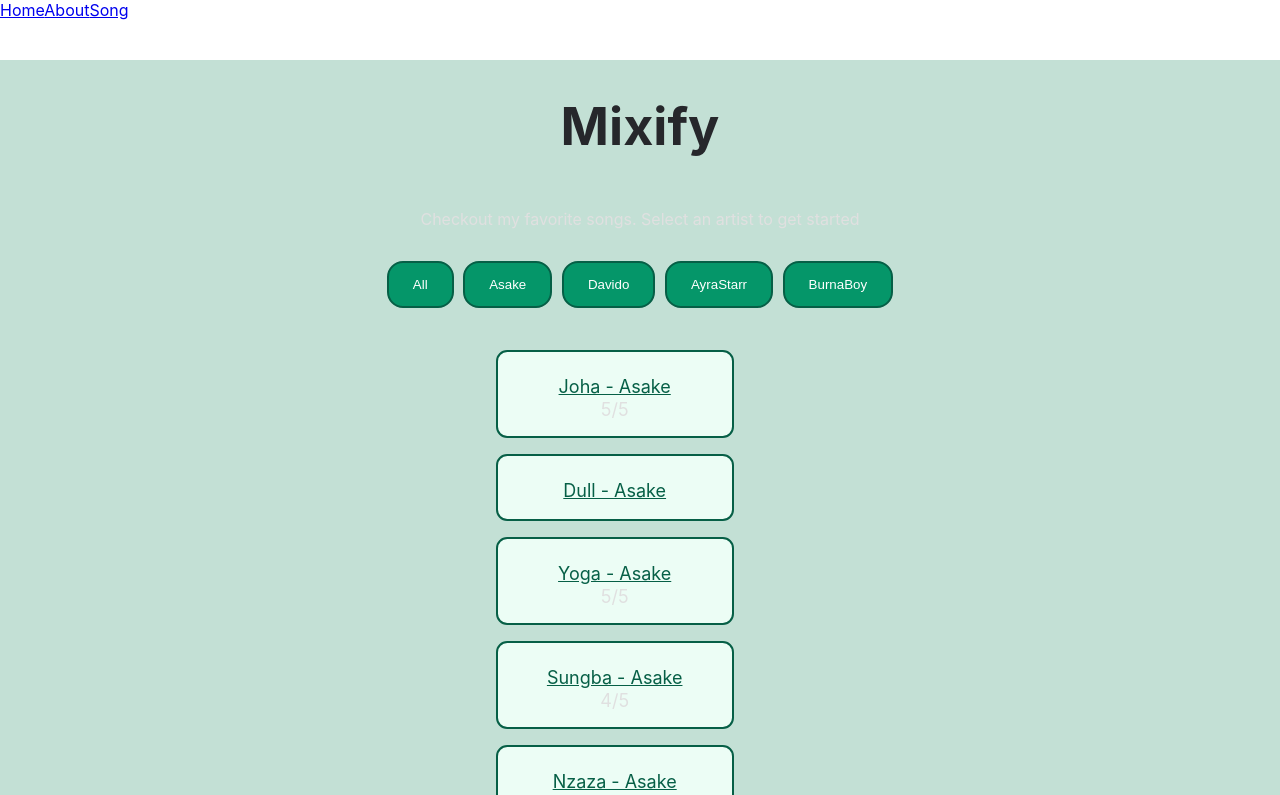
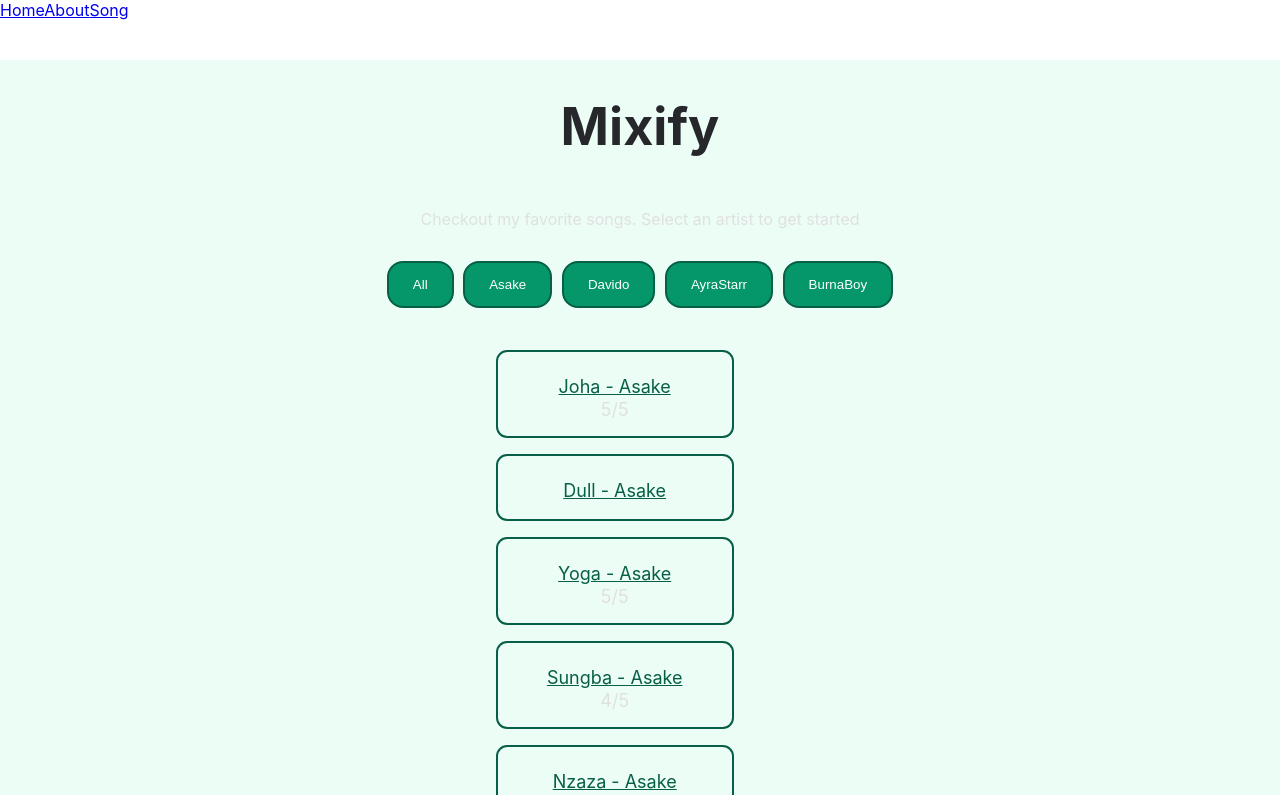
Before and after one commit to UzziahOsia/MIXIFY, a React (Create React App) app: page /song in a window 1280 px wide. Shown: the top 795 px of the page. Built offline with nearby package versions, Linux system fonts and the light colour scheme.

Commit message:
Update Song.css

```diff
--- a/src/Pages/Song.css
+++ b/src/Pages/Song.css
@@ -18,7 +18,7 @@ h1 {
 }
 
 .Song-header {
-  background-color: #c3e0d5;
+  background-color: #ECFDF5;
   min-height: 100vh;
   display: flex;
   flex-direction: column;
```
